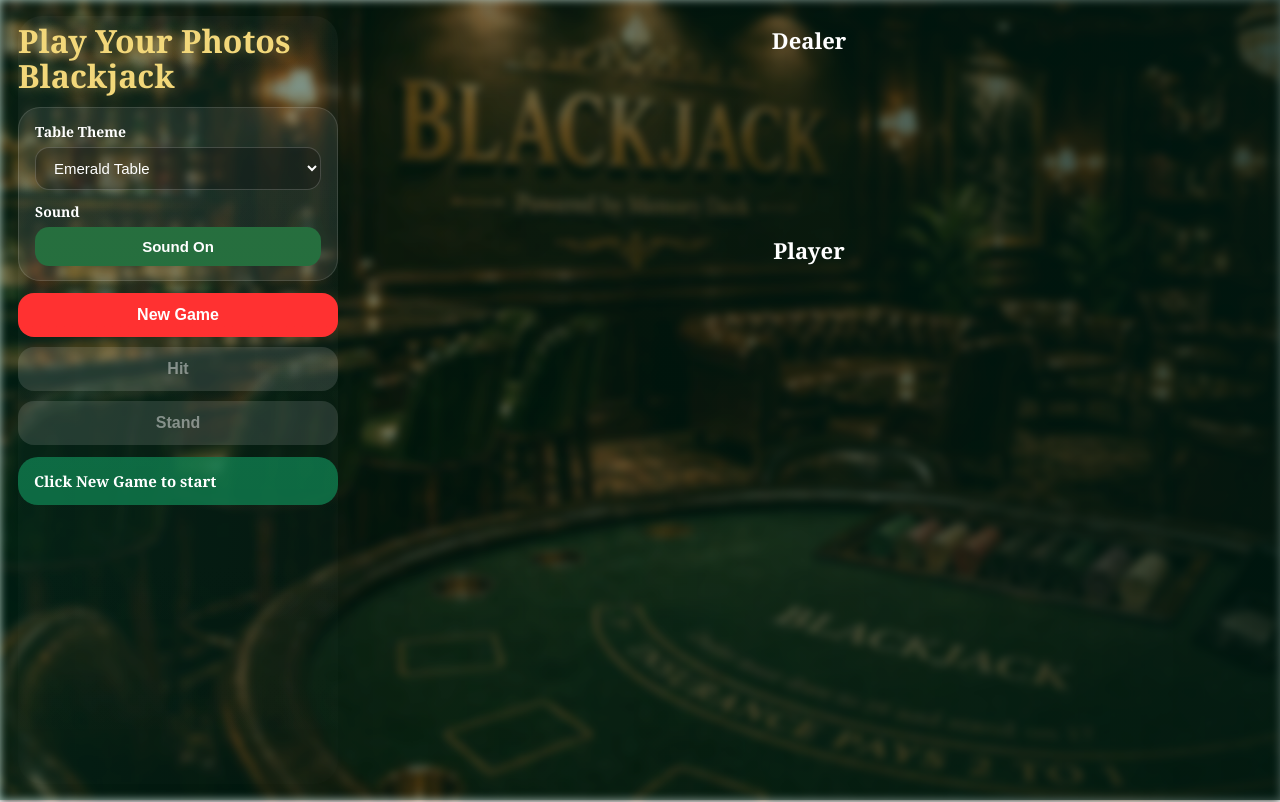
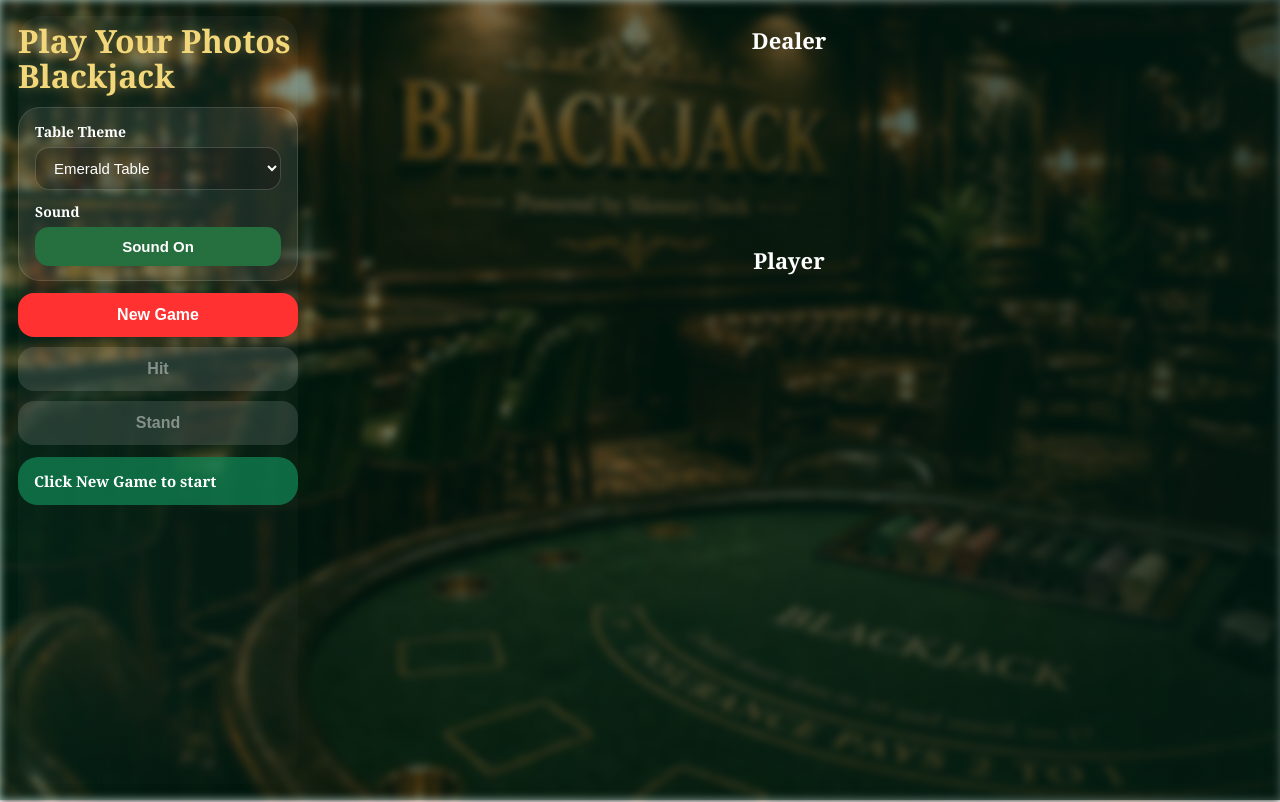
Before and after one commit to PlayYourPhotos/playyourphotos-blackjack, a React (Create React App) app: page / in a window 1280 px wide. Built offline with nearby package versions, Linux system fonts and the light colour scheme.

Commit message:
Update styles.css

```diff
--- a/src/styles.css
+++ b/src/styles.css
@@ -65,7 +65,7 @@ body {
 
 .desktop-layout {
   display: grid;
-  grid-template-columns: 320px 1fr;
+  grid-template-columns: 280px 1fr;
   gap: 18px;
   align-items: start;
   min-height: calc(100vh - 32px);
@@ -242,14 +242,14 @@ h2 {
   justify-content: center;
   align-items: center;
   flex-wrap: nowrap;
-  min-height: 170px;
+  min-height: 180px;
   margin-bottom: 8px;
   padding: 0 8px;
   overflow-x: auto;
 }
 
 .hand .card-image {
-  margin-left: -34px;
+  margin-left: -40px;
 }
 
 .hand .card-image:first-child {
@@ -257,7 +257,7 @@ h2 {
 }
 
 .card-image {
-  width: 138px;
+  width: 150px;
   aspect-ratio: 5 / 7;
   object-fit: cover;
   border-radius: 16px;
@@ -281,7 +281,7 @@ h2 {
   }
 
   .hand .card-image:hover {
-    transform: translateY(-10px) scale(1.28);
+    transform: translateY(-10px) scale(1.24);
     z-index: 20;
     box-shadow: 0 16px 34px rgba(0, 0, 0, 0.55);
   }
```
